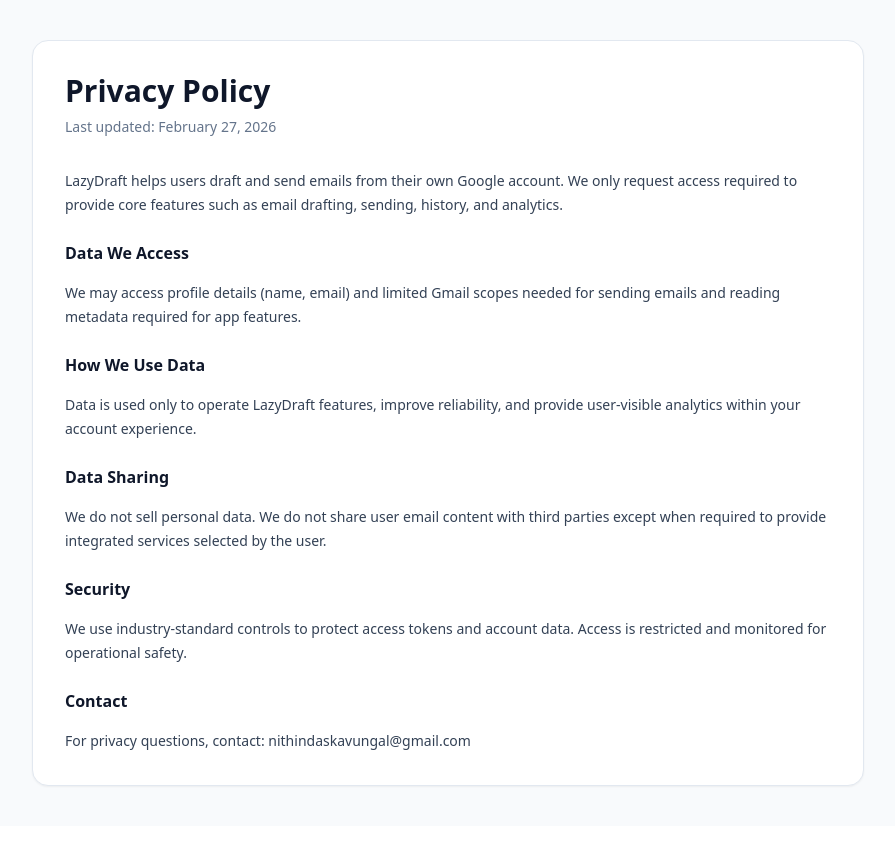
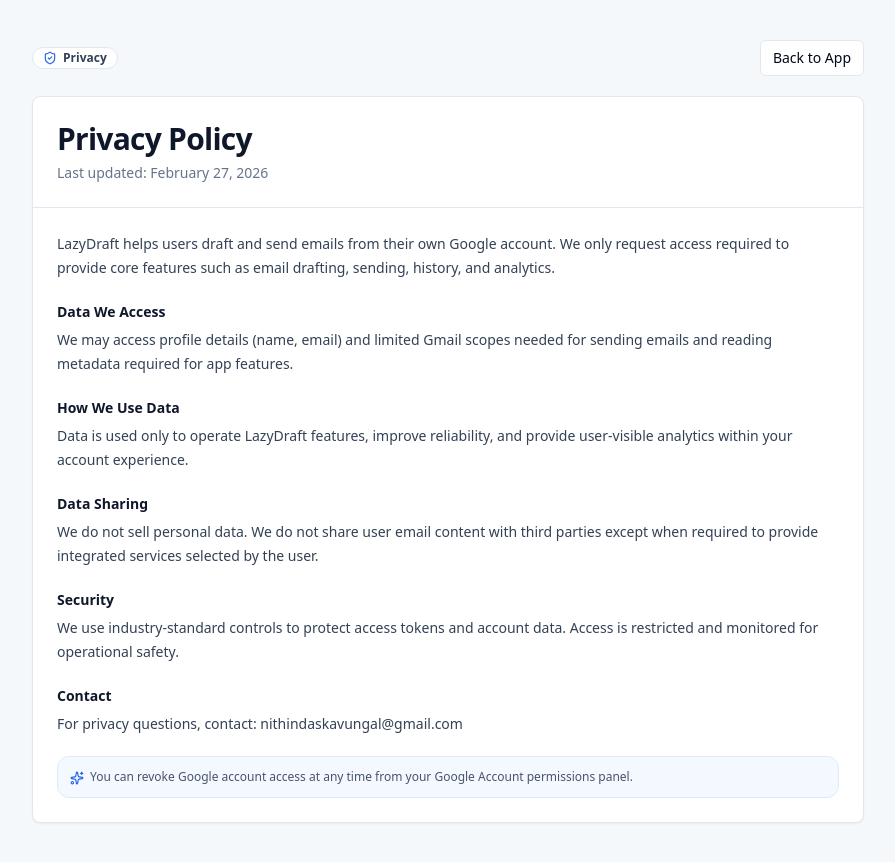
Before and after one commit to nithindas-k/LazyDraft, a React app in the folder frontend/: page /privacy in a window 1280 px wide. Shown: the whole page, without its empty margins (192-1087 px from the left). Before the commit the page ends 826 px from the top, so only its background shows below. Built offline with nearby package versions, Linux system fonts and the light colour scheme; no server answers; the HTML template or start-up script is replaced by a standard one.

Commit message:
fix(policy):  ui

```diff
--- a/frontend/src/pages/public/Privacy.tsx
+++ b/frontend/src/pages/public/Privacy.tsx
@@ -1,49 +1,67 @@
 import React from "react";
+import { Link } from "react-router-dom";
+import { ShieldCheck, Sparkles } from "lucide-react";
+import { Card, CardContent, CardDescription, CardHeader, CardTitle } from "@/components/ui/card";
+import { Badge } from "@/components/ui/badge";
+import { Button } from "@/components/ui/button";
+import { Separator } from "@/components/ui/separator";
+import { APP_ROUTES } from "@/constants/routes";
 
 const PrivacyPage: React.FC = () => {
   return (
-    <div className="min-h-screen bg-slate-50">
-      <main className="mx-auto max-w-4xl px-4 py-10 sm:px-6 lg:px-8">
-        <div className="rounded-2xl border border-slate-200 bg-white p-6 shadow-sm sm:p-8">
-          <h1 className="text-2xl font-bold text-slate-900 sm:text-3xl">Privacy Policy</h1>
-          <p className="mt-2 text-sm text-slate-500">Last updated: February 27, 2026</p>
+    <div className="min-h-screen bg-slate-100/70">
+      <main className="mx-auto max-w-4xl space-y-5 px-4 py-10 sm:px-6 lg:px-8">
+        <div className="flex items-center justify-between gap-3">
+          <Badge className="border border-slate-200 bg-white text-slate-700 hover:bg-white">
+            <ShieldCheck className="mr-1.5 h-3.5 w-3.5 text-blue-600" /> Privacy
+          </Badge>
+          <Button asChild variant="outline" size="sm">
+            <Link to={APP_ROUTES.HOME}>Back to App</Link>
+          </Button>
+        </div>
 
-          <section className="mt-8 space-y-4 text-sm leading-6 text-slate-700">
+        <Card className="border-slate-200 shadow-sm">
+          <CardHeader>
+            <CardTitle className="text-2xl text-slate-900 sm:text-3xl">Privacy Policy</CardTitle>
+            <CardDescription>Last updated: February 27, 2026</CardDescription>
+          </CardHeader>
+          <Separator />
+          <CardContent className="space-y-5 pt-6 text-sm leading-6 text-slate-700">
             <p>
-              LazyDraft helps users draft and send emails from their own Google account. We only request
-              access required to provide core features such as email drafting, sending, history, and analytics.
+              LazyDraft helps users draft and send emails from their own Google account. We only request access required to provide core features such as email drafting, sending, history, and analytics.
             </p>
 
-            <h2 className="pt-2 text-base font-semibold text-slate-900">Data We Access</h2>
-            <p>
-              We may access profile details (name, email) and limited Gmail scopes needed for sending emails and
-              reading metadata required for app features.
-            </p>
+            <section>
+              <h2 className="font-semibold text-slate-900">Data We Access</h2>
+              <p className="mt-1">We may access profile details (name, email) and limited Gmail scopes needed for sending emails and reading metadata required for app features.</p>
+            </section>
 
-            <h2 className="pt-2 text-base font-semibold text-slate-900">How We Use Data</h2>
-            <p>
-              Data is used only to operate LazyDraft features, improve reliability, and provide user-visible
-              analytics within your account experience.
-            </p>
+            <section>
+              <h2 className="font-semibold text-slate-900">How We Use Data</h2>
+              <p className="mt-1">Data is used only to operate LazyDraft features, improve reliability, and provide user-visible analytics within your account experience.</p>
+            </section>
 
-            <h2 className="pt-2 text-base font-semibold text-slate-900">Data Sharing</h2>
-            <p>
-              We do not sell personal data. We do not share user email content with third parties except when
-              required to provide integrated services selected by the user.
-            </p>
+            <section>
+              <h2 className="font-semibold text-slate-900">Data Sharing</h2>
+              <p className="mt-1">We do not sell personal data. We do not share user email content with third parties except when required to provide integrated services selected by the user.</p>
+            </section>
 
-            <h2 className="pt-2 text-base font-semibold text-slate-900">Security</h2>
-            <p>
-              We use industry-standard controls to protect access tokens and account data. Access is restricted
-              and monitored for operational safety.
-            </p>
+            <section>
+              <h2 className="font-semibold text-slate-900">Security</h2>
+              <p className="mt-1">We use industry-standard controls to protect access tokens and account data. Access is restricted and monitored for operational safety.</p>
+            </section>
 
-            <h2 className="pt-2 text-base font-semibold text-slate-900">Contact</h2>
-            <p>
-              For privacy questions, contact: <span className="font-medium">nithindaskavungal@gmail.com</span>
-            </p>
-          </section>
-        </div>
+            <section>
+              <h2 className="font-semibold text-slate-900">Contact</h2>
+              <p className="mt-1">For privacy questions, contact: <span className="font-medium">nithindaskavungal@gmail.com</span></p>
+            </section>
+
+            <div className="rounded-xl border border-blue-100 bg-blue-50/70 p-3 text-xs text-slate-600">
+              <Sparkles className="mr-1.5 inline h-3.5 w-3.5 text-blue-600" />
+              You can revoke Google account access at any time from your Google Account permissions panel.
+            </div>
+          </CardContent>
+        </Card>
       </main>
     </div>
   );
--- a/frontend/src/pages/public/Terms.tsx
+++ b/frontend/src/pages/public/Terms.tsx
@@ -1,53 +1,72 @@
 import React from "react";
+import { Link } from "react-router-dom";
+import { FileCheck2, ShieldCheck } from "lucide-react";
+import { Card, CardContent, CardDescription, CardHeader, CardTitle } from "@/components/ui/card";
+import { Badge } from "@/components/ui/badge";
+import { Button } from "@/components/ui/button";
+import { Separator } from "@/components/ui/separator";
+import { APP_ROUTES } from "@/constants/routes";
 
 const TermsPage: React.FC = () => {
   return (
-    <div className="min-h-screen bg-slate-50">
-      <main className="mx-auto max-w-4xl px-4 py-10 sm:px-6 lg:px-8">
-        <div className="rounded-2xl border border-slate-200 bg-white p-6 shadow-sm sm:p-8">
-          <h1 className="text-2xl font-bold text-slate-900 sm:text-3xl">Terms of Service</h1>
-          <p className="mt-2 text-sm text-slate-500">Last updated: February 27, 2026</p>
+    <div className="min-h-screen bg-slate-100/70">
+      <main className="mx-auto max-w-4xl space-y-5 px-4 py-10 sm:px-6 lg:px-8">
+        <div className="flex items-center justify-between gap-3">
+          <Badge className="border border-slate-200 bg-white text-slate-700 hover:bg-white">
+            <FileCheck2 className="mr-1.5 h-3.5 w-3.5 text-blue-600" /> Terms
+          </Badge>
+          <Button asChild variant="outline" size="sm">
+            <Link to={APP_ROUTES.HOME}>Back to App</Link>
+          </Button>
+        </div>
 
-          <section className="mt-8 space-y-4 text-sm leading-6 text-slate-700">
+        <Card className="border-slate-200 shadow-sm">
+          <CardHeader>
+            <CardTitle className="text-2xl text-slate-900 sm:text-3xl">Terms of Service</CardTitle>
+            <CardDescription>Last updated: February 27, 2026</CardDescription>
+          </CardHeader>
+          <Separator />
+          <CardContent className="space-y-5 pt-6 text-sm leading-6 text-slate-700">
             <p>
               By using LazyDraft, you agree to these terms. If you do not agree, do not use the service.
             </p>
 
-            <h2 className="pt-2 text-base font-semibold text-slate-900">Service Scope</h2>
-            <p>
-              LazyDraft provides AI-assisted email drafting, sending, scheduling, recurring mail workflows, and
-              analytics features.
-            </p>
+            <section>
+              <h2 className="font-semibold text-slate-900">Service Scope</h2>
+              <p className="mt-1">LazyDraft provides AI-assisted email drafting, sending, scheduling, recurring mail workflows, and analytics features.</p>
+            </section>
 
-            <h2 className="pt-2 text-base font-semibold text-slate-900">User Responsibilities</h2>
-            <p>
-              You are responsible for the emails you send, recipient data you provide, and compliance with
-              applicable laws and platform policies.
-            </p>
+            <section>
+              <h2 className="font-semibold text-slate-900">User Responsibilities</h2>
+              <p className="mt-1">You are responsible for the emails you send, recipient data you provide, and compliance with applicable laws and platform policies.</p>
+            </section>
 
-            <h2 className="pt-2 text-base font-semibold text-slate-900">Google Account Access</h2>
-            <p>
-              The app uses Google OAuth permissions to perform actions explicitly initiated by you. You can revoke
-              access any time from your Google account settings.
-            </p>
+            <section>
+              <h2 className="font-semibold text-slate-900">Google Account Access</h2>
+              <p className="mt-1">The app uses Google OAuth permissions to perform actions explicitly initiated by you. You can revoke access any time from your Google account settings.</p>
+            </section>
 
-            <h2 className="pt-2 text-base font-semibold text-slate-900">Availability</h2>
-            <p>
-              We may update, suspend, or modify features for maintenance, security, or product improvements.
-            </p>
+            <section>
+              <h2 className="font-semibold text-slate-900">Availability</h2>
+              <p className="mt-1">We may update, suspend, or modify features for maintenance, security, or product improvements.</p>
+            </section>
 
-            <h2 className="pt-2 text-base font-semibold text-slate-900">Limitation of Liability</h2>
-            <p>
-              LazyDraft is provided on an "as is" basis. To the extent allowed by law, we are not liable for
-              indirect or consequential damages arising from service usage.
-            </p>
+            <section>
+              <h2 className="font-semibold text-slate-900">Limitation of Liability</h2>
+              <p className="mt-1">LazyDraft is provided on an &quot;as is&quot; basis. To the extent allowed by law, we are not liable for indirect or consequential damages arising from service usage.</p>
+            </section>
 
-            <h2 className="pt-2 text-base font-semibold text-slate-900">Contact</h2>
-            <p>
-              For terms-related questions, contact: <span className="font-medium">nithindaskavungal@gmail.com</span>
-            </p>
-          </section>
-        </div>
+            <section>
+              <h2 className="font-semibold text-slate-900">Contact</h2>
+              <p className="mt-1">For terms-related questions, contact: <span className="font-medium">nithindaskavungal@gmail.com</span></p>
+            </section>
+
+            <div className="rounded-xl border border-emerald-100 bg-emerald-50/70 p-3 text-xs text-slate-600">
+              <ShieldCheck className="mr-1.5 inline h-3.5 w-3.5 text-emerald-600" />
+              You can stop using the service at any time by disconnecting your Google account permissions.
+            </div>
+          </CardContent>
+        </Card>
       </main>
     </div>
   );
```
